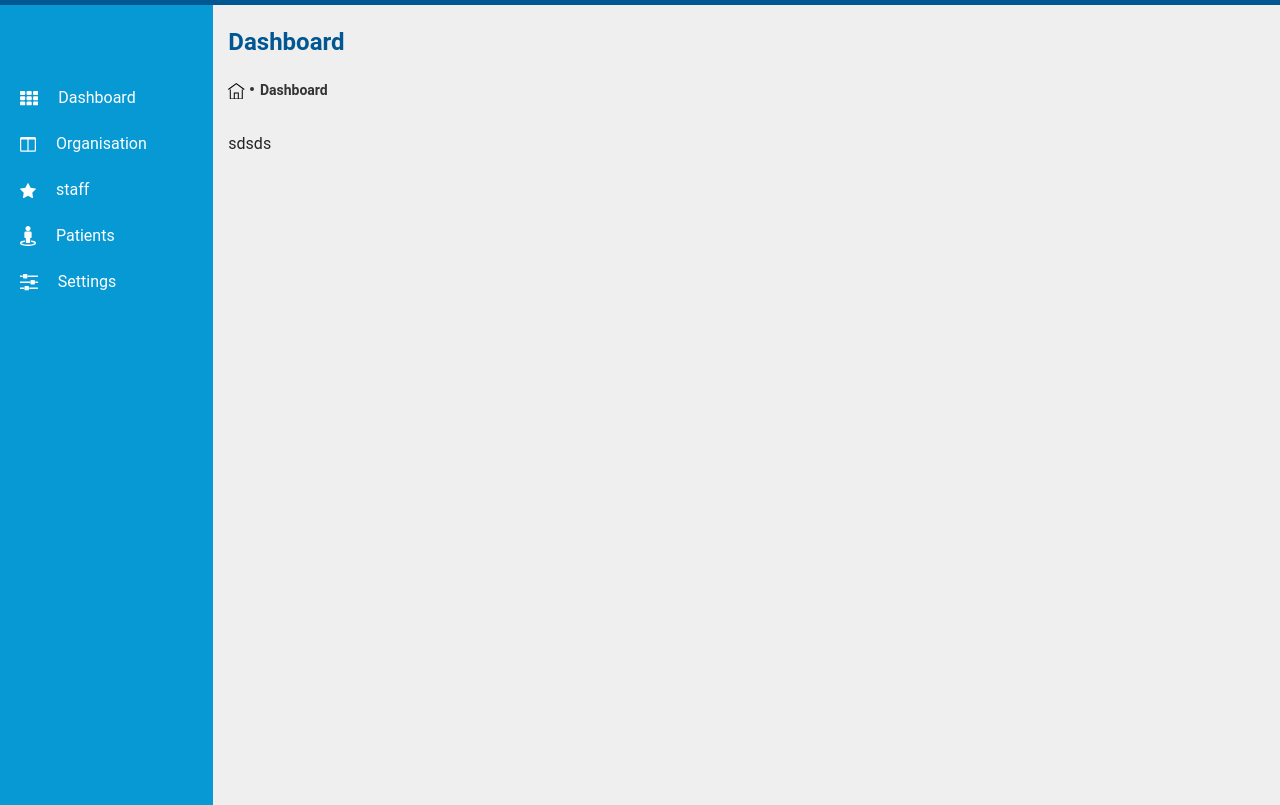
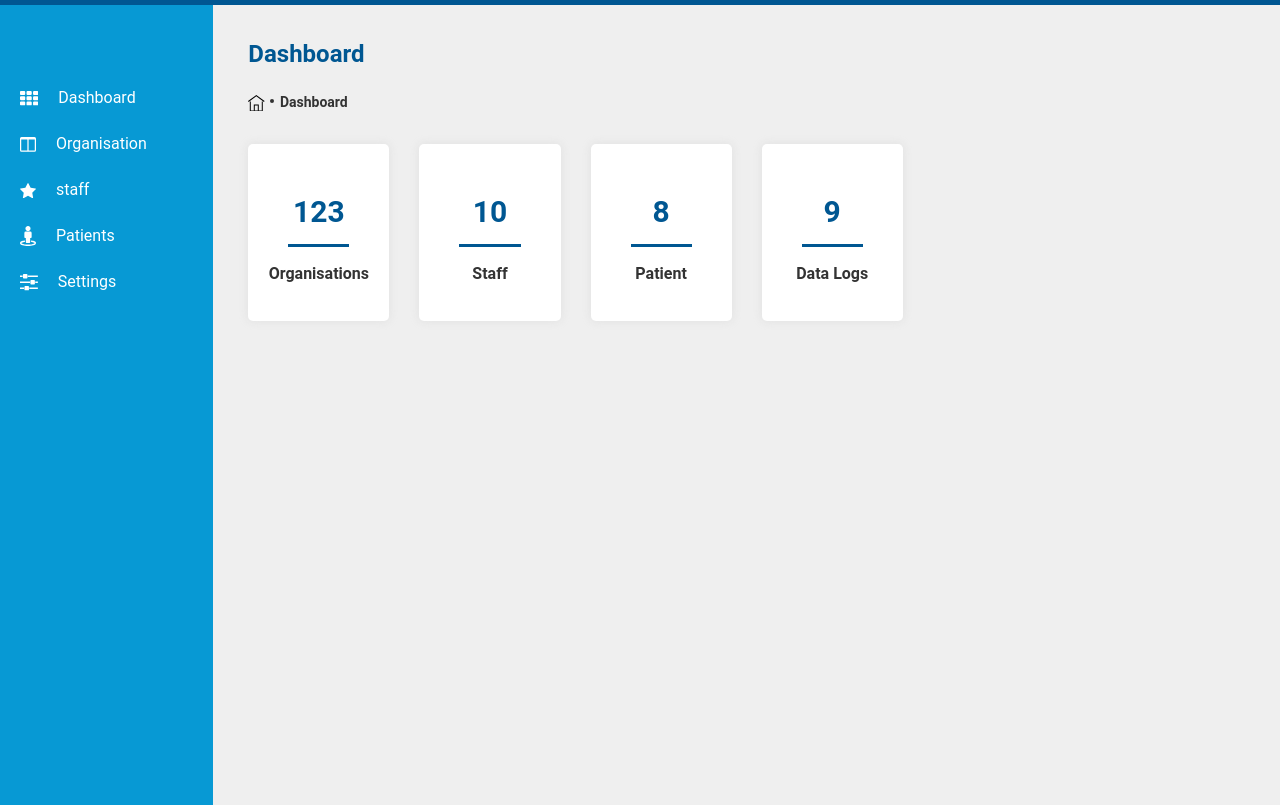
Before and after one commit to hafeznia/Viscgo, a React app in the folder client/: page /Dashboard in a window 1280 px wide. Shown: the part 53-858 px from the top of the page. Built offline with nearby package versions, Linux system fonts and the light colour scheme.

Commit message:
Dashboard implementation

```diff
--- /dev/null
+++ b/client/src/api/db.json
@@ -0,0 +1,24 @@
+{
+    "Dashboard": [
+        {
+            "title": "Organisations",
+            "number": "123",
+            "id": "1"
+        },
+        {
+            "title": "Staff",
+            "number": "10",
+            "id": "2"
+        },
+        {
+            "title": "Patient",
+            "number": "8",
+            "id": "3"
+        },
+        {
+            "title": "Data Logs",
+            "number": "9",
+            "id": "5"
+        }
+    ]
+}
--- /dev/null
+++ b/client/src/component/Content/Dashboard/Card.js
@@ -0,0 +1,13 @@
+import React from 'react';
+import "../../../sass/components/dashboard.scss";
+const Card = (props) => {
+    return (
+        <div className="col-2">
+            <div className="Dashboard_card text-center">
+                <div className="Dashboard_card-number">{props.number}</div>
+                <div className="Dashboard_card-title">{props.title}</div>
+            </div>
+       </div>
+    )
+}
+export default Card;
--- a/client/src/component/Content/Dashboard/Dashboard.js
+++ b/client/src/component/Content/Dashboard/Dashboard.js
@@ -1,16 +1,22 @@
 import React from 'react';
 import Title from '../Title';
 import Breadcrumb from '../Breadcrump';
+import Card from './Card';
+import data from '../../../api/db.json';
 
-class Dashboard extends React.Component {
-    render() {
-        return (
-            <div>
-                <Title title="Dashboard" />
-                <Breadcrumb />
-                <div>sdsds</div>
+const Dashboard = () => {
+    const renderCard = data.Dashboard.map(cur => {
+        return <Card number={cur.number} title={cur.title} />
+    });
+    return (
+        <div>
+            <Title title="Dashboard" />
+            <Breadcrumb />
+
+            <div className="row">
+                {renderCard}
             </div>
-        )
-    }
+        </div>
+    )
 }
 export default Dashboard;
--- a/client/src/sass/base/utilities.scss
+++ b/client/src/sass/base/utilities.scss
@@ -22,7 +22,7 @@ body {
     }
 }
 .content {
-    padding: 23px;
+    padding: 35px !important;
     &_title {
         font-size: 24px;
         font-weight: bold;
--- /dev/null
+++ b/client/src/sass/components/dashboard.scss
@@ -0,0 +1,23 @@
+@import '../main.scss';
+
+.Dashboard {
+    &_card {
+        padding: 35px 0;
+        font-weight: bold;
+        background: #FFF;
+        border-radius: 5px;
+        box-shadow: 0 0 10px 0 rgba(204, 204, 204, 0.42);
+        &-number {
+            color: $primaryColor;
+            font-size: 30px;
+            border-bottom: 3px solid;
+            margin: 0 40px 15px;
+            display: block;
+            padding: 10px 0;
+        }
+        &-title {
+            color: $textColor;
+
+        }
+    }
+}
```
